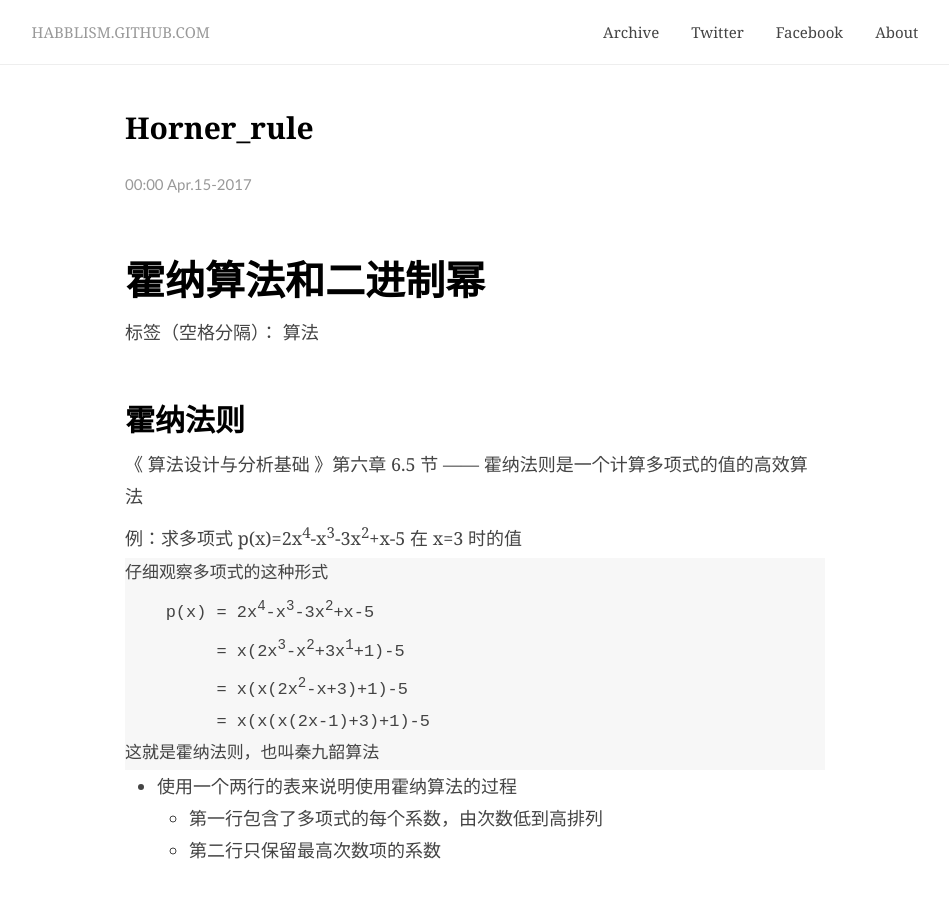
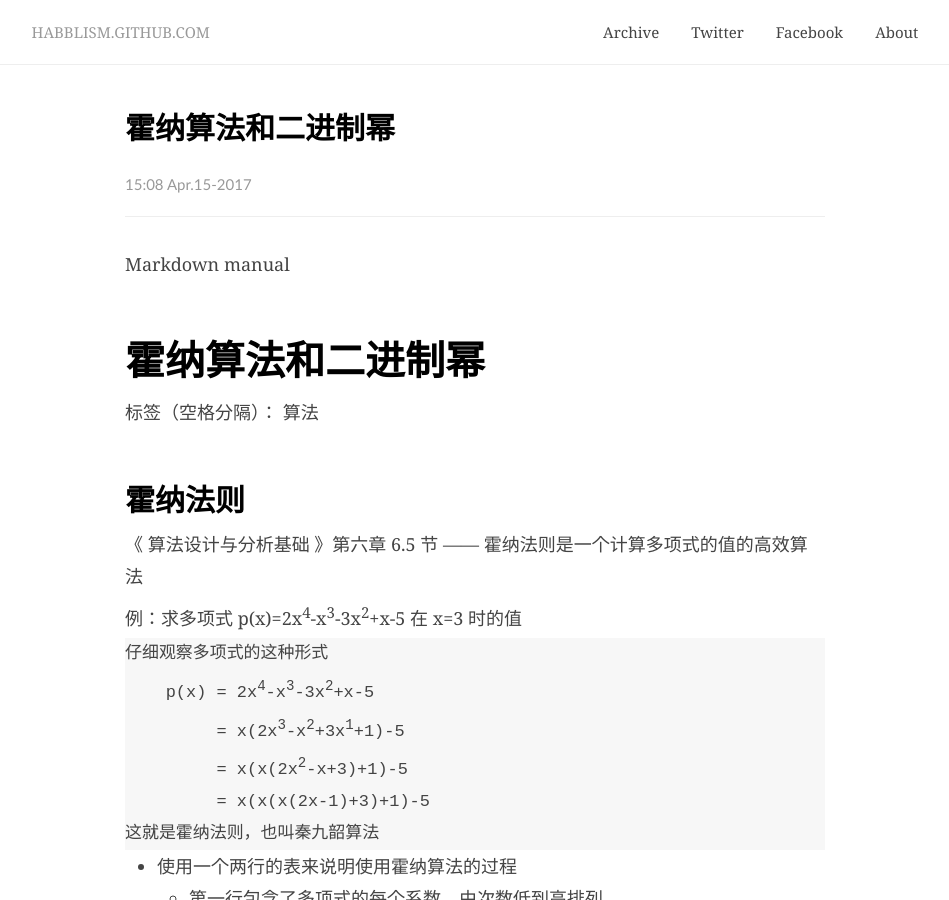
Before and after one commit to backslasha/habblism.github.com, a Jekyll site: the page built from _posts/2017-4-15-horner_rule.markdown, in a window 1280 px wide and 900 px high. Shown: the whole window, without its empty margins (165-1114 px from the left). Built offline with Jekyll 4.4.1, drawn with Linux system fonts in a browser that asks for light colours; our own code applies the rules of GitHub Pages for plain Markdown files; comment, search, counter and statistics services are not loaded.

Commit message:
Update 2017-4-15-horner_rule.markdown

```diff
--- a/_posts/2017-4-15-horner_rule.markdown
+++ b/_posts/2017-4-15-horner_rule.markdown
@@ -1,3 +1,12 @@
+---
+layout: post
+title:  "霍纳算法和二进制幂"
+date:   2017-4-15 23:08:17 +0800
+categories: algorithms
+description: new to githubPage
+---
+---
+Markdown manual
 
 # 霍纳算法和二进制幂
 
```
